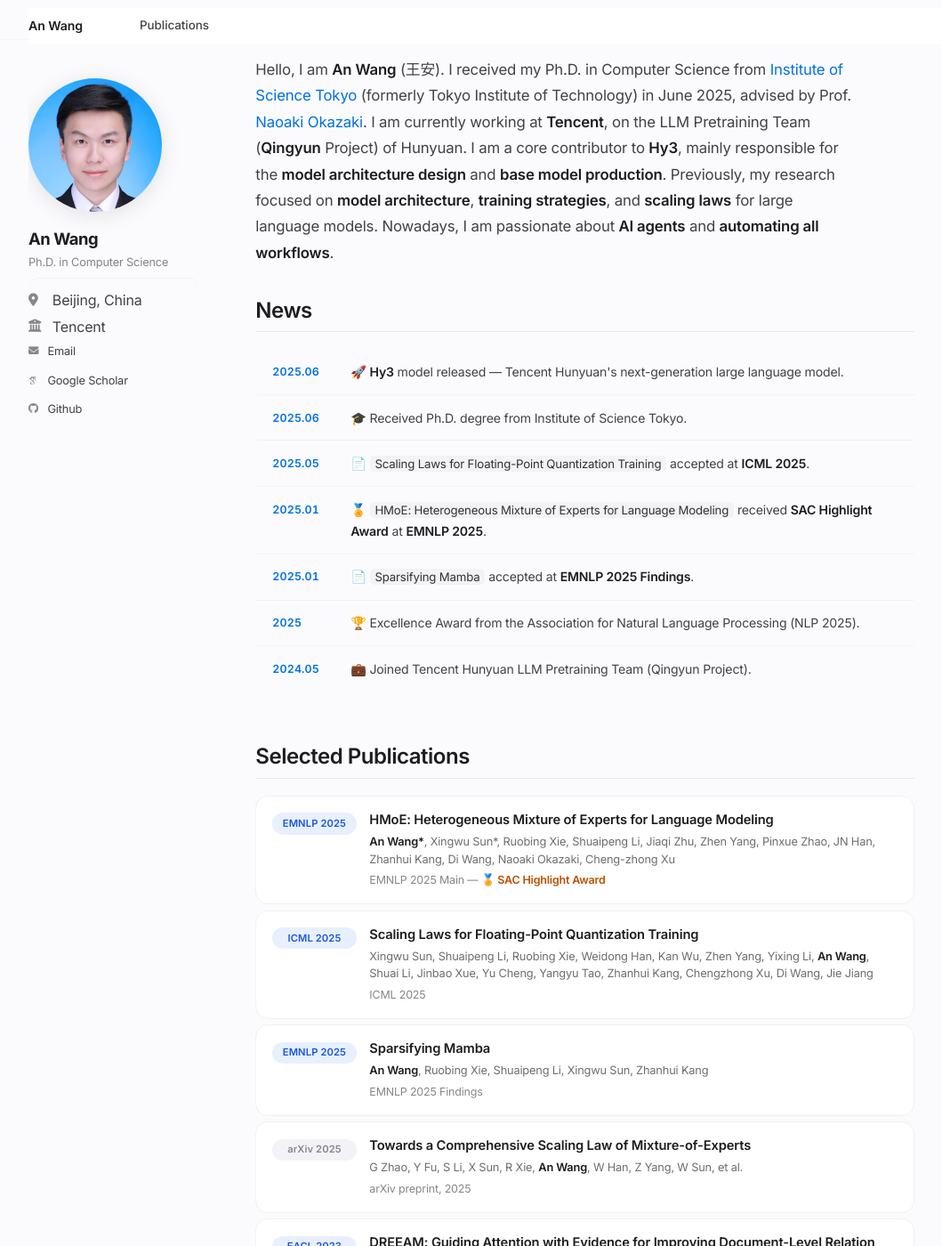
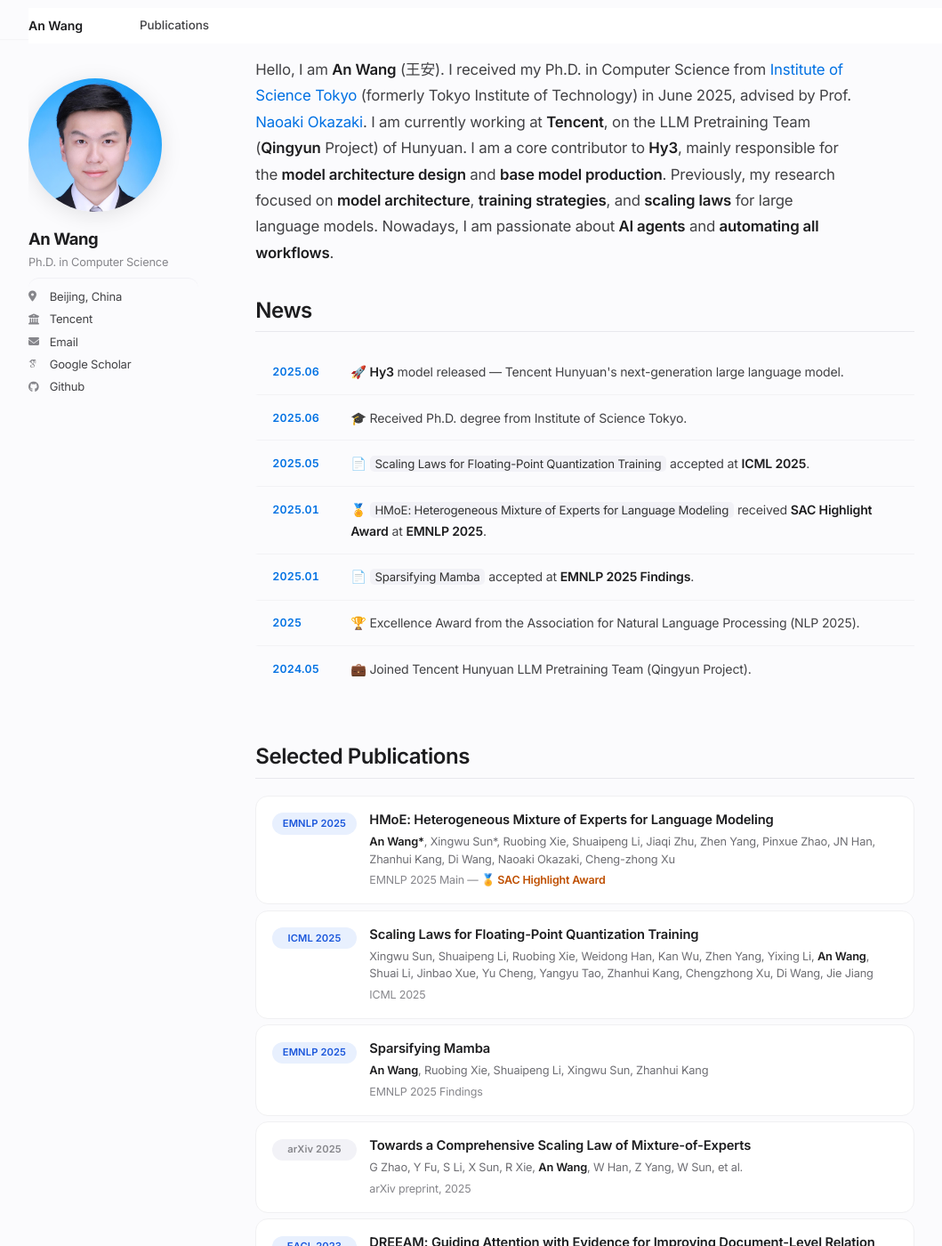
Before and after one commit to AnWang-AI/AnWang-AI.github.io, a Jekyll site: the page built from _pages/about.md, in a window 1280 px wide and 1400 px high. Shown: the whole window at 89% size, without its empty margins (8-1067 px from the left). Built offline with Jekyll 4.4.1, drawn with Linux system fonts in a browser that asks for light colours; some web fonts are replaced.

Commit message:
Force unified sidebar link styles: fixed 13px Inter for all items

```diff
--- a/_sass/_apple-custom.scss
+++ b/_sass/_apple-custom.scss
@@ -161,24 +161,37 @@
   margin-top: 0 !important;
   padding-top: 0.6em !important;
   border-top: 1px solid #f0f0f5;
+  list-style: none;
+  font-family: "Inter", -apple-system, sans-serif;
+  font-size: 13px;
+  color: #424245;
+  line-height: 1.45;
 
-  li {
-    margin-bottom: 0;
-    padding: 0.22em 0;
-    line-height: 1.4;
-    font-family: "Inter", -apple-system, sans-serif;
-    font-size: 0.8em;
-    color: #424245;
+  li,
+  li.author__desktop {
+    margin: 0;
+    padding: 0.25em 0;
+    font-size: 13px !important;
+    font-family: "Inter", -apple-system, sans-serif !important;
+    font-weight: 400 !important;
+    color: #424245 !important;
+    line-height: 1.45 !important;
+    display: flex;
+    align-items: center;
+    gap: 0.3em;
   }
 
   a {
-    color: #424245 !important;
-    font-size: 1em !important;
+    color: inherit !important;
+    font-size: inherit !important;
     font-family: inherit !important;
-    font-weight: 400;
+    font-weight: inherit !important;
+    line-height: inherit !important;
     display: inline-flex;
     align-items: center;
-    gap: 0.15em;
+    gap: 0.3em;
+    margin: 0;
+    padding: 0;
     transition: color 0.2s ease;
 
     &:hover {
@@ -187,26 +200,13 @@
     }
   }
 
+  i,
   .icon-pad-right {
     color: #86868b;
-    width: 1.2em;
-    font-size: 0.9em;
+    width: 1.15em;
+    font-size: 12px;
     text-align: center;
-  }
-
-  .author__desktop {
-    font-size: 1em;
-    font-family: inherit;
-    color: #424245;
-    line-height: 1.4;
-    padding: 0.22em 0;
-    display: flex;
-    align-items: center;
-    gap: 0.15em;
-
-    .icon-pad-right {
-      color: #86868b;
-    }
+    flex-shrink: 0;
   }
 }
 
```
